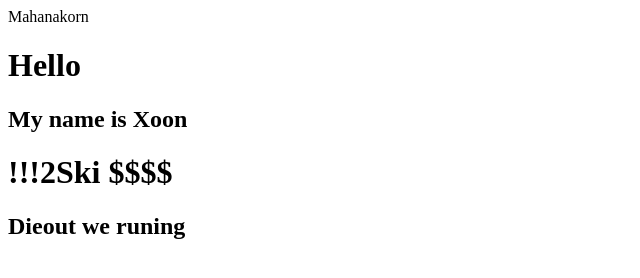
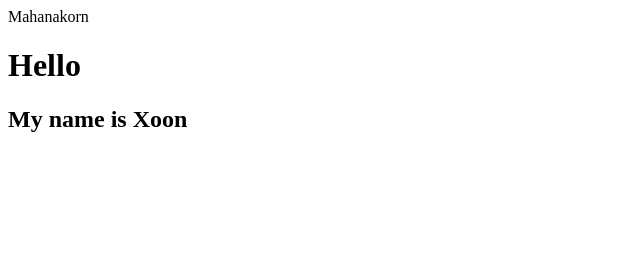
Before and after one commit to Xoon007/Lab2_1, a plain HTML site: page index.html in a window 1280 px wide. Shown: the whole page, without its empty margins (0-640 px from the left). Drawn offline with Linux system fonts and the light colour scheme.

Commit message:
Update index.html

```diff
--- a/index.html
+++ b/index.html
@@ -3,8 +3,5 @@
     <body>
         <h1>Hello</h1>
         <h2>My name is Xoon</h2>
-
-        <h1>!!!2Ski $$$$</h1>
-        <h2>Dieout we runing</h2>
     </body>
 </html>
```
